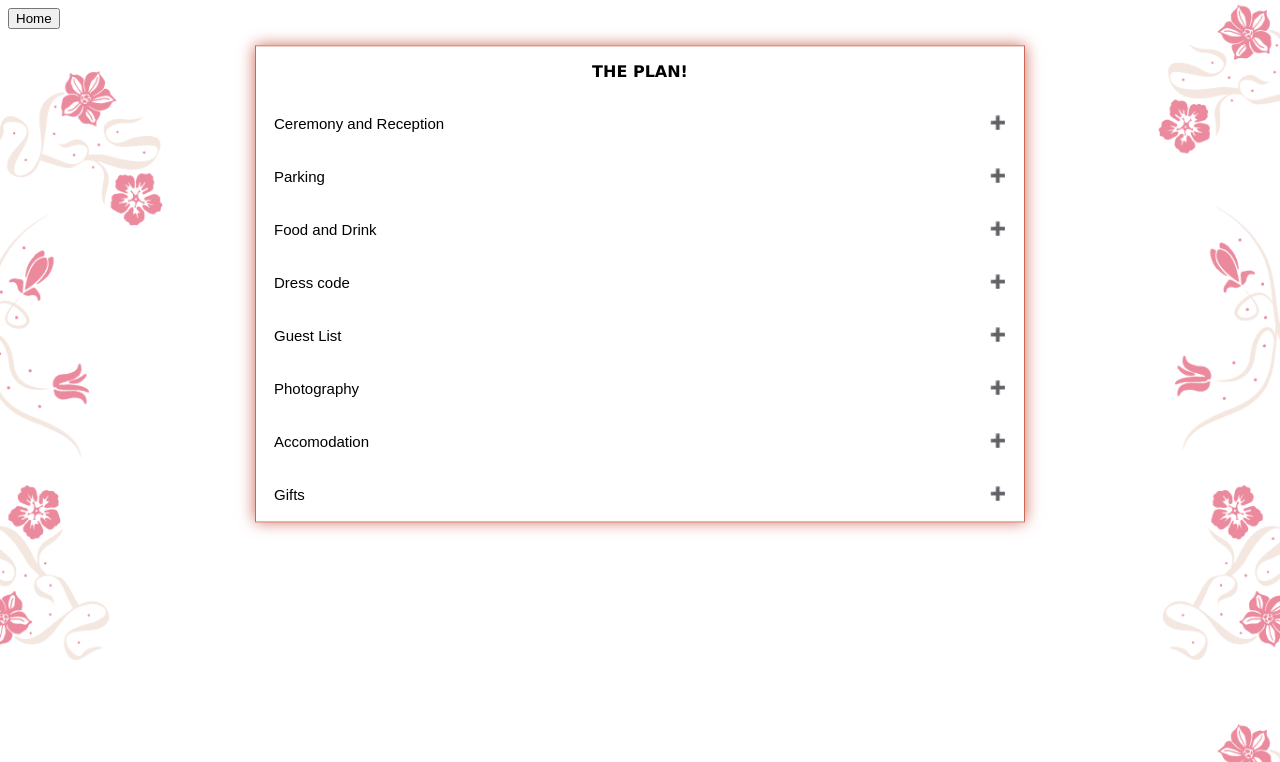
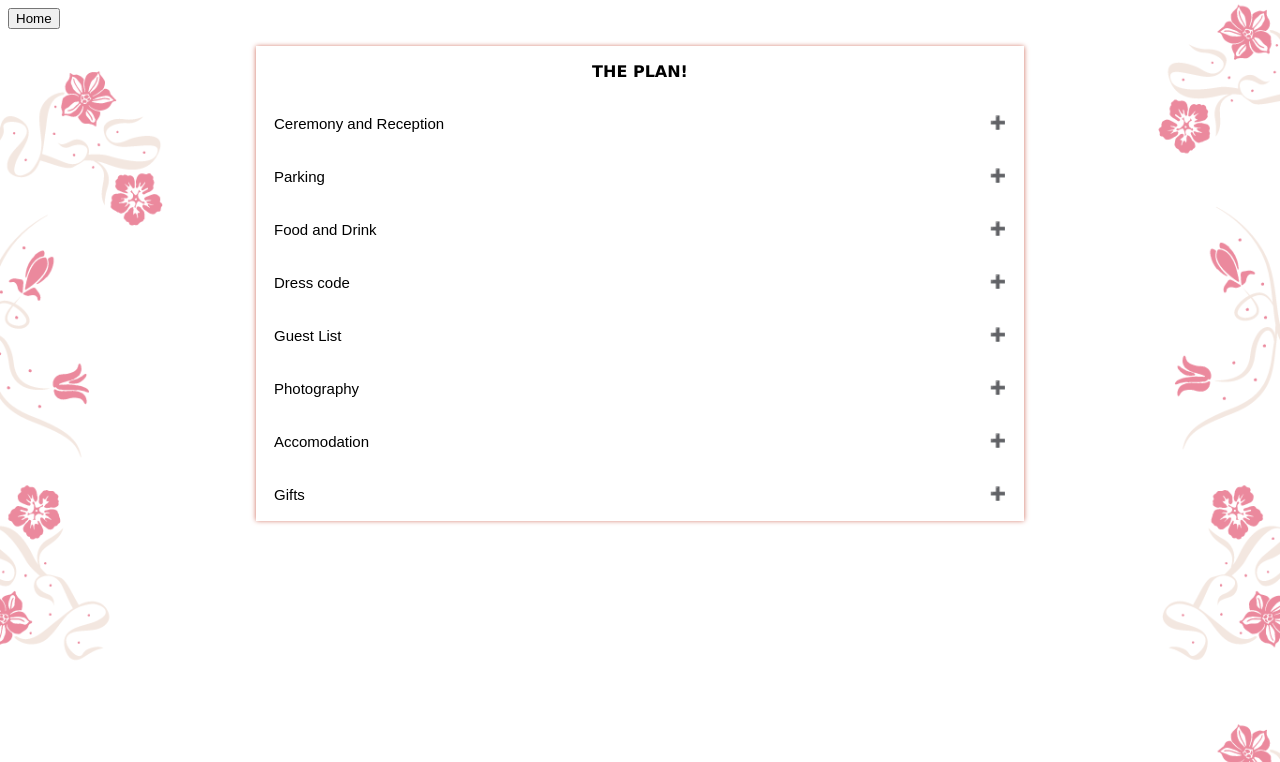
Before and after one commit to DanielStg/wedding_site, a PHP site: page /pages/plan.html in a window 1280 px wide. Shown: the top 762 px of the page. Run offline with PHP 8.4, Linux system fonts and the light colour scheme.

Commit message:
remove card border

```diff
--- a/css/index.css
+++ b/css/index.css
@@ -16,9 +16,9 @@ a{
     text-align: center;
     align-content: center;
     color:black;
-    border: 1px solid #CE6857;
+    /* border: 1px solid #CE6857; */
     /* background:#FFFFFF; */
-    box-shadow: 0px 0px 20px #CE6857;
+    /* box-shadow: 0px 0px 5px #CE6857; */
     /* div width */
     width: 55%;
 
@@ -49,7 +49,7 @@ a{
     cursor: pointer;
     border:none;
     width: 100%;
-    background-color: #E8CFC1;
+    /* background-color: #E8CFC1; */
 }
 
 #button_rsvp:hover {
--- a/css/plan.css
+++ b/css/plan.css
@@ -13,9 +13,9 @@ a{
 .plan_page{
     text-align: center;
     color:black;
-    border: 1px solid #CE6857;
+    /* border: 1px solid #CE6857; */
     /* background:#FFFFFF; */
-    box-shadow: 0px 0px 15px #CE6857;
+    box-shadow: 0px 0px 5px #CE6857;
 
 
     /* div width */
--- a/css/theme.css
+++ b/css/theme.css
@@ -105,7 +105,7 @@ body{
   }
 
 /* Side panel button */
-.side-panel-toggle{
+/* .side-panel-toggle{
     z-index: 1;
     width: 40px;
     height: 40px;
@@ -118,7 +118,7 @@ body{
     outline: none;
     cursor: pointer;
 
-} */
+}  */
 
 
 /* .side-panel-toggle:hover {
```
Also changed, not shown: images/The Wedding of Loren & Daniel 8th February 2025.png (added), images/wedding_theme_nobottom.png (deleted), images/wedding_theme_nobottom_o.png (deleted).
